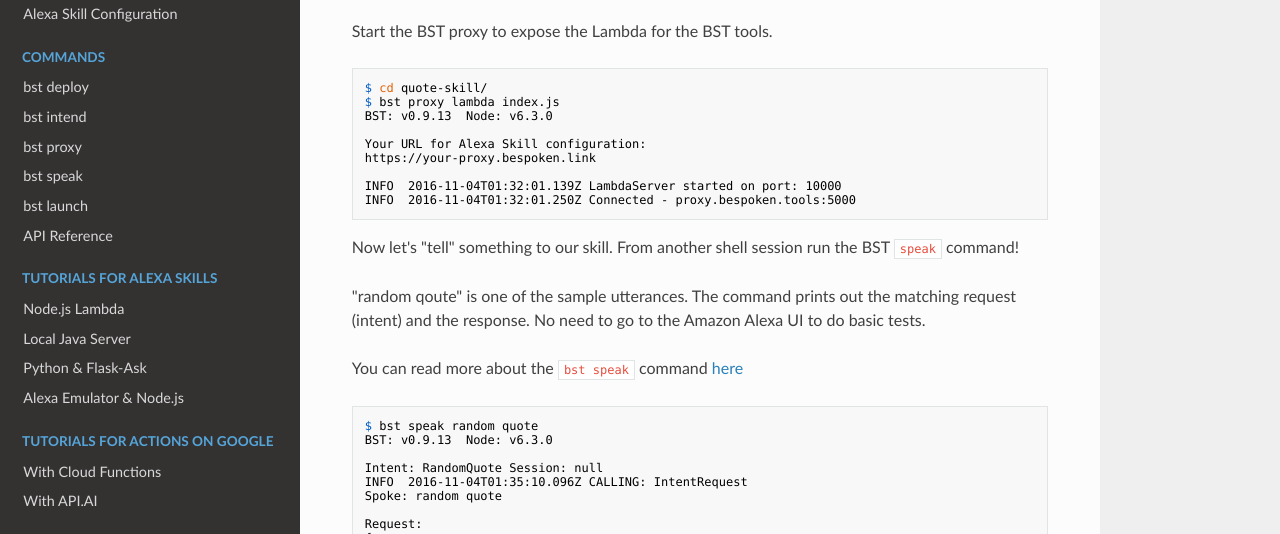
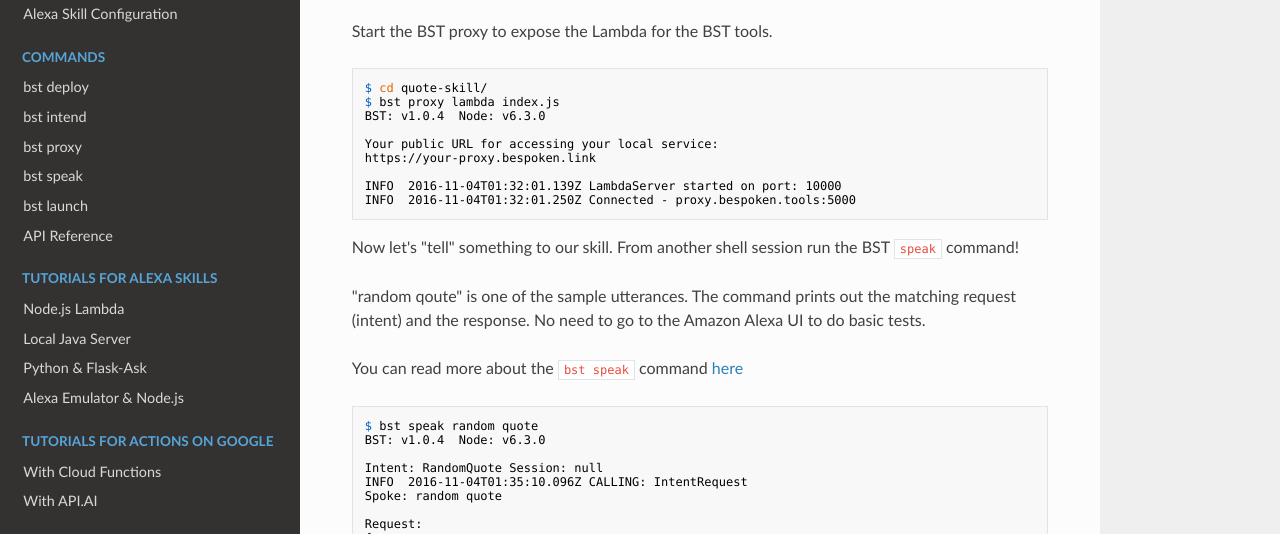
Before and after one commit to bespoken/bst, an MkDocs documentation site: the page built from docs/tutorials/tutorial_lambda_deploy.md, in a window 1280 px wide and 1400 px high, scrolled down 2107 px. Shown: the part 165-699 px from the top of the window. Built offline with MkDocs 1.6.1, drawn with Linux system fonts in a browser that asks for light colours; nearby versions of some CDN libraries; old or Windows-style settings are respelled for this version of MkDocs; some of the changed text lies outside the part shown.

Commit message:
More cleanup

````diff
--- a/docs/tutorials/tutorial_lambda_deploy.md
+++ b/docs/tutorials/tutorial_lambda_deploy.md
@@ -114,9 +114,9 @@ Start the BST proxy to expose the Lambda for the BST tools.
 ```shell
 $ cd quote-skill/
 $ bst proxy lambda index.js
-BST: v0.9.13  Node: v6.3.0
+BST: v1.0.4  Node: v6.3.0
 
-Your URL for Alexa Skill configuration:
+Your public URL for accessing your local service:
 https://your-proxy.bespoken.link
 
 INFO  2016-11-04T01:32:01.139Z LambdaServer started on port: 10000
@@ -128,11 +128,11 @@ Now let's "tell" something to our skill. From another shell session run the BST
 "random qoute" is one of the sample utterances. The command prints out the matching request (intent) and the response.
 No need to go to the Amazon Alexa UI to do basic tests.
 
-You can read more about the `bst speak` command [here](http://docs.bespoken.tools/en/latest/commands/speak/)
+You can read more about the `bst speak` command [here](/commands/speak/)
 
 ```shell
 $ bst speak random quote
-BST: v0.9.13  Node: v6.3.0
+BST: v1.0.4  Node: v6.3.0
 
 Intent: RandomQuote Session: null
 INFO  2016-11-04T01:35:10.096Z CALLING: IntentRequest
@@ -215,7 +215,7 @@ It could be relative or absolute path.
 ```shell
 $ bst deploy lambda .
 INFO  2016-11-04T00:22:31.654Z No configuration. Creating one: /Users/opendog/.bst/config
-BST: v0.9.13  Node: v6.3.0
+BST: v1.0.4  Node: v6.3.0
 
 We named your lambda function quote-skill (same as the project folder)
 We created a AWS role for your lambda and called it lambda-bst-execution. You are welcome!
@@ -416,7 +416,7 @@ From the Lambda project folder run this:
 
 ```shell
 $ bst deploy lambda .
-BST: v0.9.13  Node: v6.3.0
+BST: v1.0.4  Node: v6.3.0
 
 We named your lambda function quote-skill (same as the project folder)
 Re-using existing BST lambda role.
````
Also changed, not shown: README.md (+1 -1 lines), docs/tutorials/tutorial_flask_ask_python.md (+1 -1 lines).
